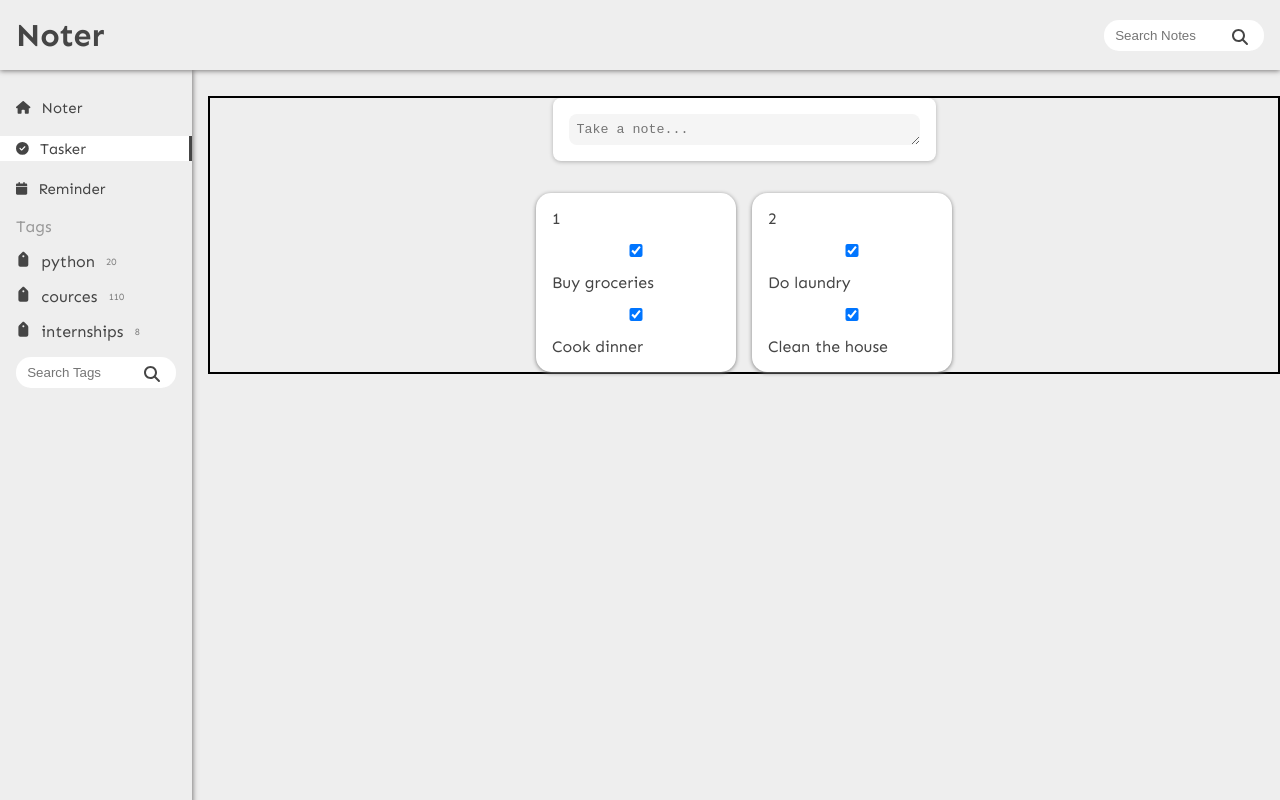
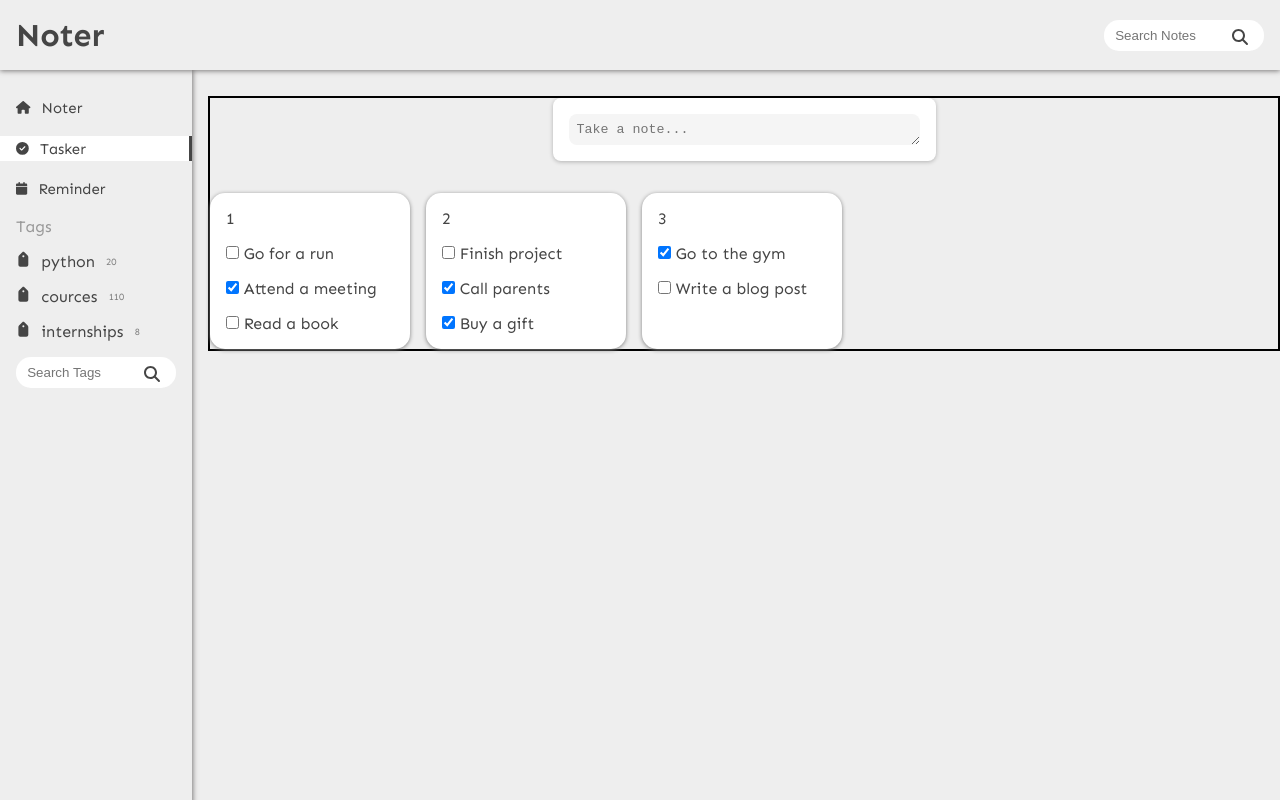
Before and after one commit to Hossam-elsheikh/noter-app, a React (Create React App) app: page /tasker in a window 1280 px wide. Built offline with nearby package versions, Linux system fonts and the light colour scheme.

Commit message:
add data to todo list and display it

```diff
--- a/src/Components/Main/SideBar.js
+++ b/src/Components/Main/SideBar.js
@@ -6,14 +6,20 @@ import classes from './SideBar.module.css'
 import SearchBar from '../UI/SearchBar'
 const SideBar = () => {
 
-  const tagsList =[{name:'python', notesCount: 20},{name:'cources', notesCount: 110},{name:'internships', notesCount: 8}]
+  const tagsList = [{ name: 'python', notesCount: 20 }, { name: 'cources', notesCount: 110 }, { name: 'internships', notesCount: 8 }]
+
+
+
+
+
+
   return (
     <div className={classes.sidebar}>
       <ul>
         <li>
           <NavLink to='/'>
             <div>
-              <FontAwesomeIcon icon={faHouse}/>
+              <FontAwesomeIcon icon={faHouse} />
             </div>
             <h3>Noter</h3>
           </NavLink>
@@ -21,7 +27,7 @@ const SideBar = () => {
         <li>
           <NavLink to='tasker'>
             <div>
-              <FontAwesomeIcon icon={faCircleCheck}/>
+              <FontAwesomeIcon icon={faCircleCheck} />
             </div>
             <h3>Tasker</h3>
           </NavLink>
@@ -29,7 +35,7 @@ const SideBar = () => {
         <li>
           <NavLink to='reminder'>
             <div>
-              <FontAwesomeIcon icon={faCalendar}/>
+              <FontAwesomeIcon icon={faCalendar} />
             </div>
             <h3>Reminder</h3>
           </NavLink>
@@ -39,14 +45,18 @@ const SideBar = () => {
 
       {/* th below list will be mapped from the store later */}
       <ul className={classes.tags}>
-      {tagsList.map(e => <li>
-        <div className={classes.tagicon}>
-          <FontAwesomeIcon icon={faTag}/>
-        </div>
-        {e.name}
-      <span>{e.notesCount} </span>
-      </li>)}
-      <SearchBar txt='Search Tags' />
+        {tagsList.map(e =>
+
+          <li key={tagsList.indexOf(e)}>
+            <div className={classes.tagicon}>
+              <FontAwesomeIcon icon={faTag} />
+            </div>
+            {e.name}
+            <span>{e.notesCount} </span>
+          </li>)
+
+        }
+        <SearchBar txt='Search Tags' />
 
       </ul>
     </div>
--- a/src/Components/Noter/TodoList/TodoCard.js
+++ b/src/Components/Noter/TodoList/TodoCard.js
@@ -1,10 +1,15 @@
 import React from 'react';
 import classes from './TodoCard.module.css';
 import Card from '../../UI/Card';
+import { useState } from 'react';
 const TodoCard = ({data}) => {
 
- console.log(data);
 
+  const handel=()=>{
+   console.log(data);
+
+
+ }
 
 
     return (
@@ -12,13 +17,15 @@ const TodoCard = ({data}) => {
         <Card>
         {data.id}
           {data.tasks.map((task)=>(
-            < >
 
-            <input type="checkbox"  checked={true}/>
-            <label for="vehicle1"> {task.title}</label>
+             <li  key={data.tasks.indexOf(task)} >
+             <input type="checkbox"    checked={task.completed} onChange={handel}   />
+
+            <label htmlFor="vehicle1"> {task.title}</label>
+            </li>
 
 
-            </>
+
              ))}
 
 
--- a/src/pages/Taskerpage/TaskerPage.js
+++ b/src/pages/Taskerpage/TaskerPage.js
@@ -10,13 +10,18 @@ const TaskerPage = () => {
       id: 1,
       tasks: [
         {
-          title: "Buy groceries",
-          description: "Milk, bread, eggs, and cheese",
+          title: "Go for a run",
+          description: "Run for 30 minutes around the park",
           completed: false
         },
         {
-          title: "Cook dinner",
-          description: "Make spaghetti and meatballs",
+          title: "Attend a meeting",
+          description: "Attend the weekly team meeting at 10am",
+          completed: true
+        },
+        {
+          title: "Read a book",
+          description: "Read 'The Alchemist' by Paulo Coelho",
           completed: false
         }
       ]
@@ -25,20 +30,43 @@ const TaskerPage = () => {
       id: 2,
       tasks: [
         {
-          title: "Do laundry",
-          description: "Wash and fold clothes",
+          title: "Finish project",
+          description: "Complete the final touches on the project",
           completed: false
         },
         {
-          title: "Clean the house",
-          description: "Vacuum the floors and dust the shelves",
+          title: "Call parents",
+          description: "Call parents to check in and say hello",
           completed: true
+        },
+        {
+          title: "Buy a gift",
+          description: "Purchase a birthday gift for a friend",
+          completed: true
+        }
+      ]
+    },
+    {
+      id: 3,
+      tasks: [
+        {
+          title: "Go to the gym",
+          description: "Lift weights and do cardio for an hour",
+          completed: true
+        },
+        {
+          title: "Write a blog post",
+          description: "Write a blog post about a recent trip",
+          completed: false
         }
       ]
     }
   ];
 
-  const map= data.map((item)=> <TodoList data={item} />  )
+  const map= data.map((item)=>
+  <TodoList key={item.id} data={item} />
+
+  )
 
   return (
     <div className={classes.container}>
--- a/src/pages/Taskerpage/TaskerPage.module.css
+++ b/src/pages/Taskerpage/TaskerPage.module.css
@@ -2,14 +2,15 @@
   border: 2px solid black;
   display: flex;
   flex-direction: column;
-  justify-content: center;
+  justify-content: start;
   align-items: center;
   gap: 2rem;
 }
 .notes {
-  /* border: 1px solid black; */
+  /* border: 3px solid green; */
   display: flex;
   flex-wrap: wrap;
-  justify-content: center;
+  justify-content: flex-start;
   gap: 1rem;
+  width: 100%;
 }
```
